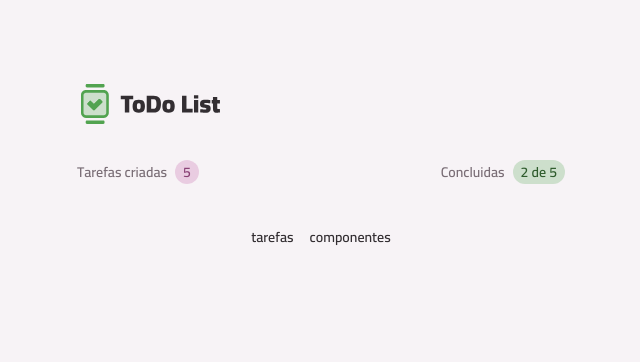
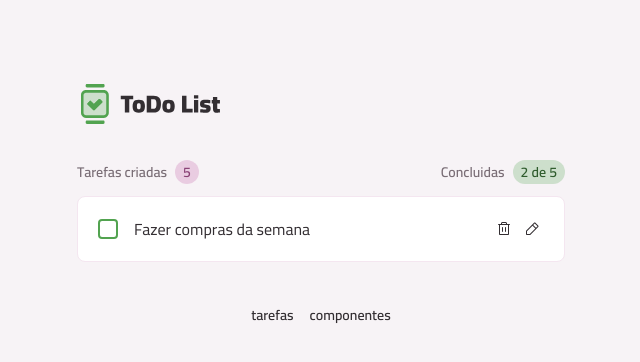
Before and after one commit to JoaoVitorResende/ProjetoTodo, a React (Vite) app: page / in a window 1280 px wide. Shown: the top 362 px of the page, without its empty margins (319-959 px from the left). Built offline with nearby package versions, Linux system fonts and the light colour scheme.

Commit message:
feat: componente core task item para os cards onde vai ser possivel editar

```diff
--- /dev/null
+++ b/src/core-components/task-item.tsx
@@ -0,0 +1,45 @@
+import ButtonIcon from "../components/button-icon";
+import Card from "../components/card";
+import InputCheckBox from "../components/input-checkbox";
+import Text from "../components/text";
+import TrashIcon from "../assets/icons/Trash.svg?react";
+import XIcon from "../assets/icons/X-Regular.svg?react";
+import CheckIcon from "../assets/icons/Check-Regular.svg?react";
+import PencilIcon from "../assets/icons/PencilSimple-Regular.svg?react";
+import React from "react";
+import InputText from "../components/Input-text";
+
+export default function TaskItem() {
+
+    const [isEditing, setIsEditing] = React.useState(false);
+
+    function handleEditTask(){
+        setIsEditing(true)
+    }
+     function handleDoneEditTask(){
+        setIsEditing(false)
+    }
+
+    return (
+        <Card size="md" className="flex items-center gap-4">
+            {!isEditing ? (
+                <>
+                    <InputCheckBox />
+                    <Text className="flex-1">Fazer compras da semana</Text>
+                    <div className="flex gap-1">
+                        <ButtonIcon icon={TrashIcon} variant="tertiary" />
+                        <ButtonIcon icon={PencilIcon} variant="tertiary" onClick={handleEditTask}/>
+                    </div>
+                </>
+            ):(
+                <>
+                    <InputText className="flex-1"/>
+                    <div className="flex gap-1">
+                        <ButtonIcon icon={XIcon} variant="secondary" />
+                        <ButtonIcon icon={CheckIcon} variant="primary" onClick={handleDoneEditTask}/>
+                    </div>
+                </>
+            )}
+        </Card>
+    )
+}
--- a/src/pages/page-home.tsx
+++ b/src/pages/page-home.tsx
@@ -1,4 +1,5 @@
 import Container from "../components/container";
+import TaskItem from "../core-components/task-item";
 import TasksSummary from "../core-components/task-summary";
 
 export default function PageHome() {
@@ -7,6 +8,7 @@
             <header className="flex items-center justify-between">
                 <TasksSummary />
             </header>
+            <TaskItem/>
         </Container>
     )
 }
```
